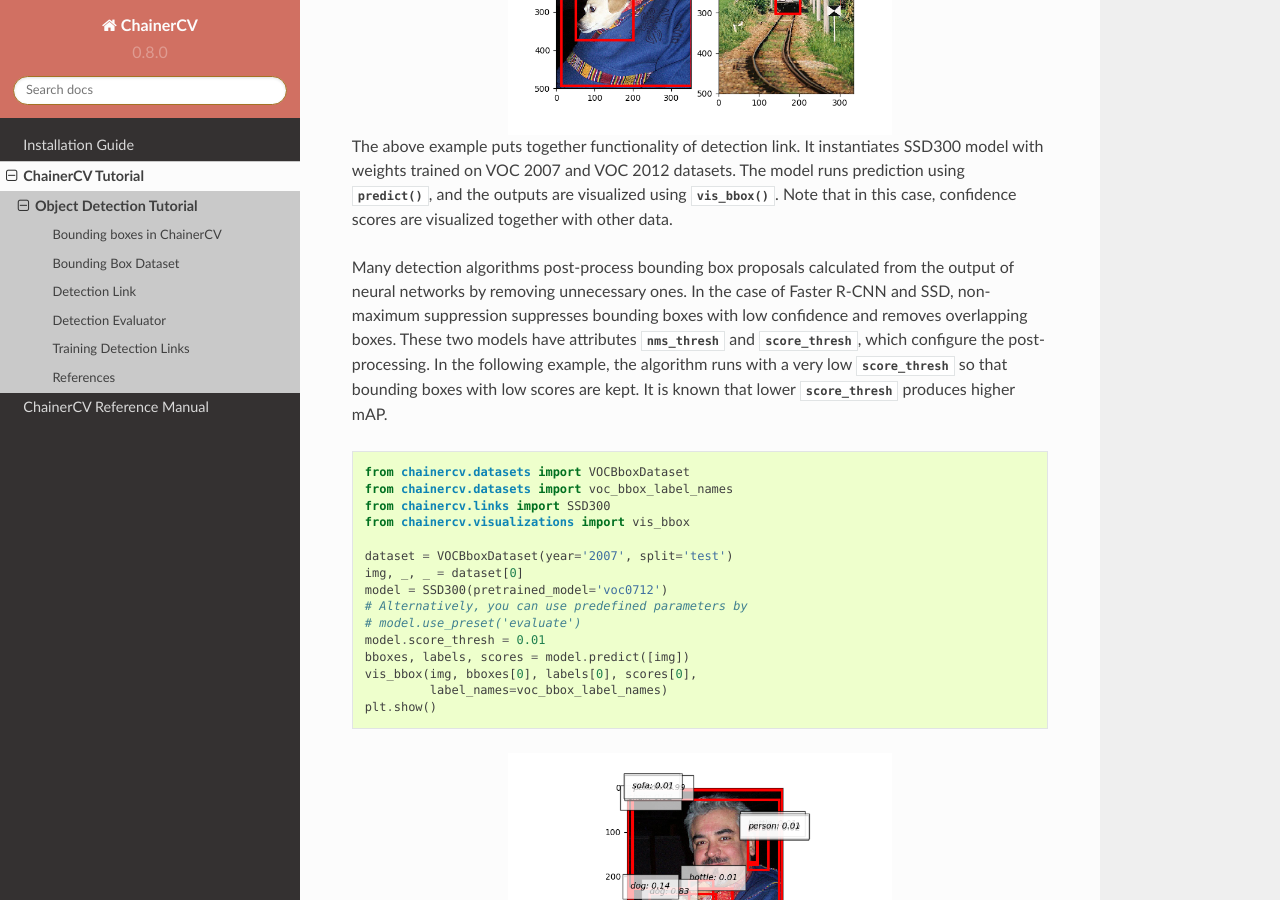
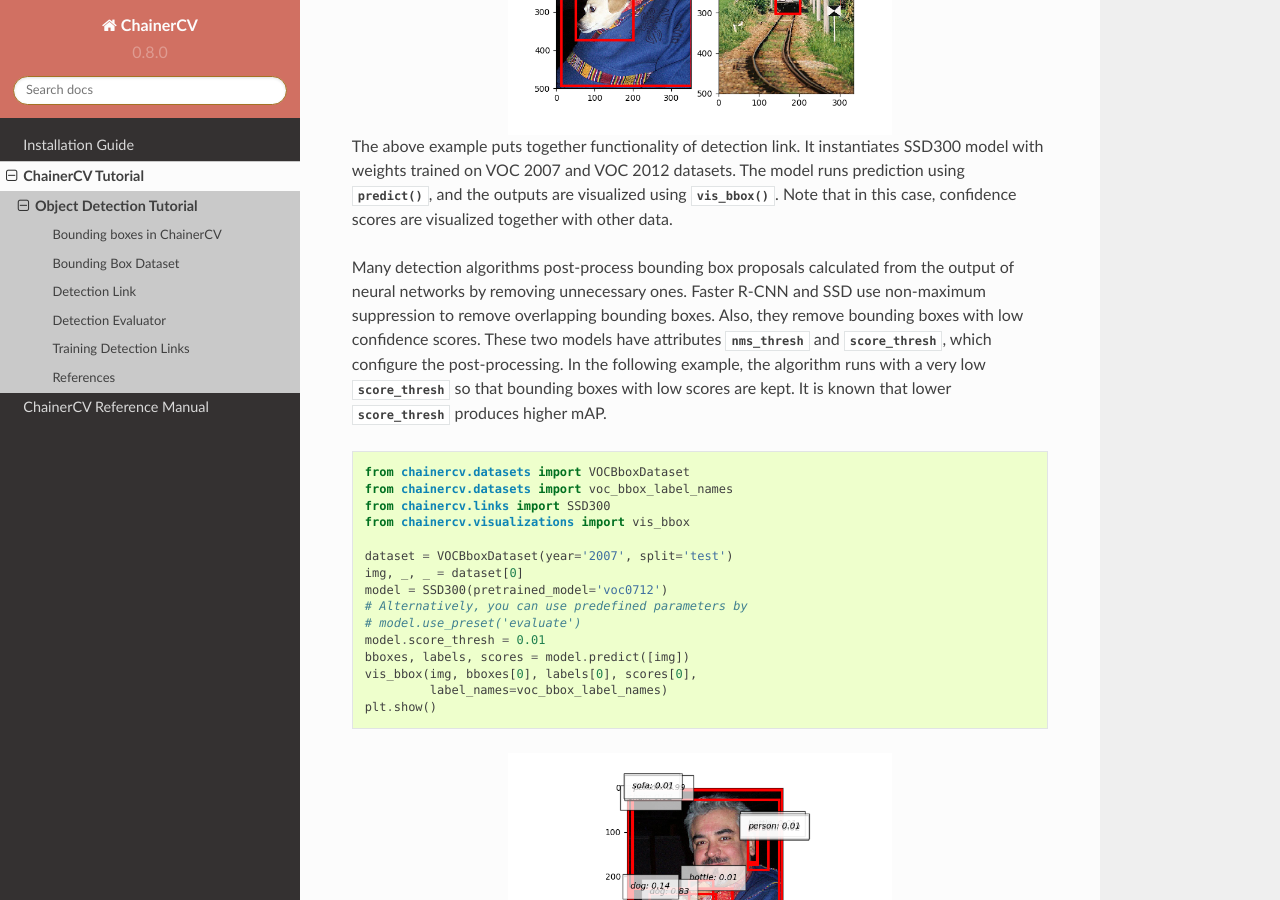
Before and after one commit to chainer/chainercv, a Sphinx documentation site: the page built from docs/source/tutorial/detection.rst, in a window 1280 px wide and 900 px high, scrolled down 4172 px. Built offline with Sphinx 7.4.7 and the Read the Docs theme 2.0.0, drawn with Linux system fonts in a browser that asks for light colours.

Commit message:
reflect comment

```diff
--- a/docs/source/tutorial/detection.rst
+++ b/docs/source/tutorial/detection.rst
@@ -153,7 +153,8 @@ The model runs prediction using :meth:`~chainercv.links.model.ssd.SSD.predict`,
 Note that in this case, confidence scores are visualized together with other data.
 
 Many detection algorithms post-process bounding box proposals calculated from the output of neural networks by removing unnecessary ones.
-In the case of Faster R-CNN and SSD, non-maximum suppression suppresses bounding boxes with low confidence and removes overlapping boxes.
+Faster R-CNN and SSD use non-maximum suppression to remove overlapping bounding boxes.
+Also, they remove bounding boxes with low confidence scores.
 These two models have attributes :obj:`nms_thresh` and :obj:`score_thresh`, which configure the post-processing.
 In the following example, the algorithm runs with a very low :obj:`score_thresh` so that bounding boxes with low scores are kept.
 It is known that lower :obj:`score_thresh` produces higher mAP.
```
